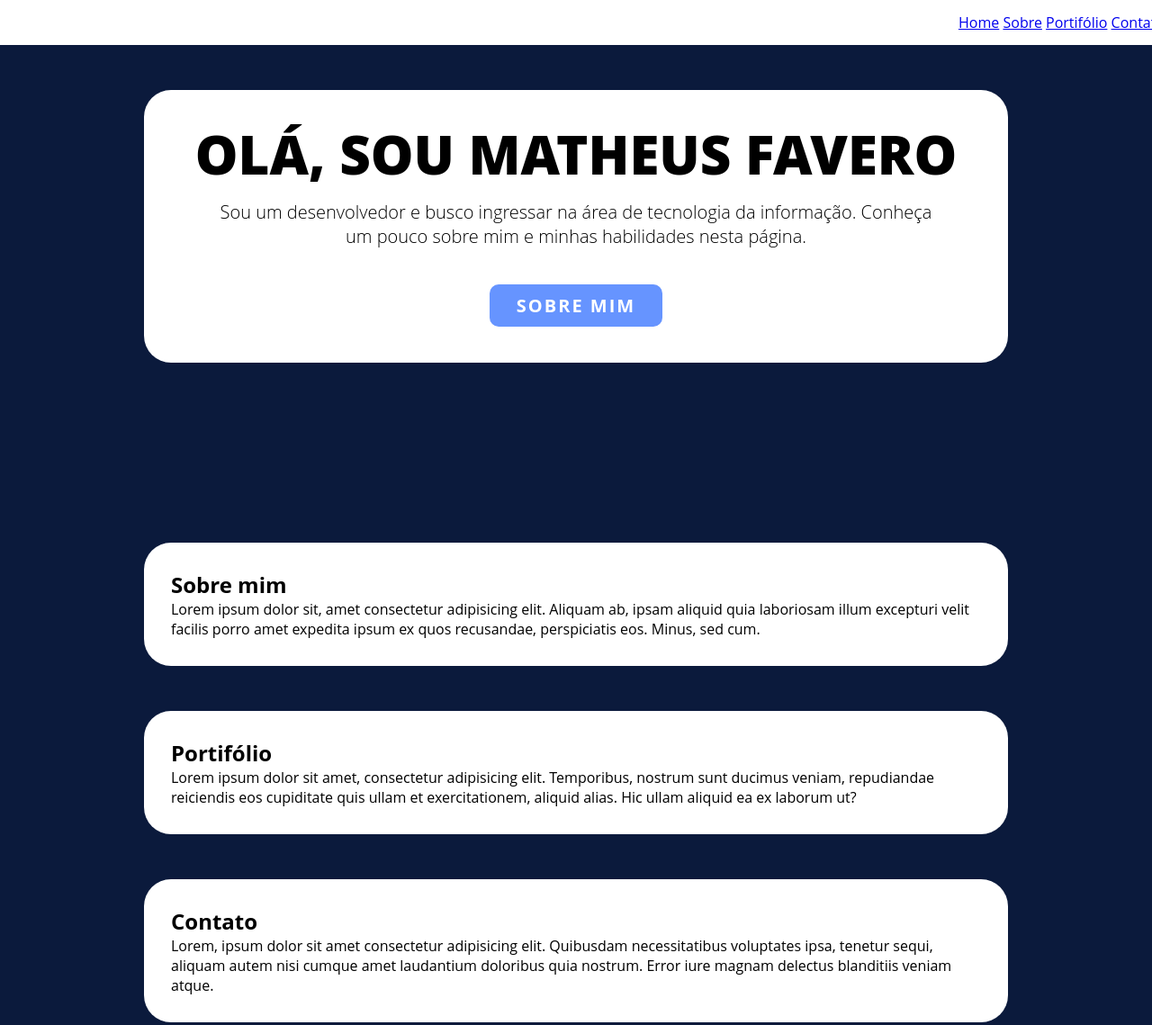
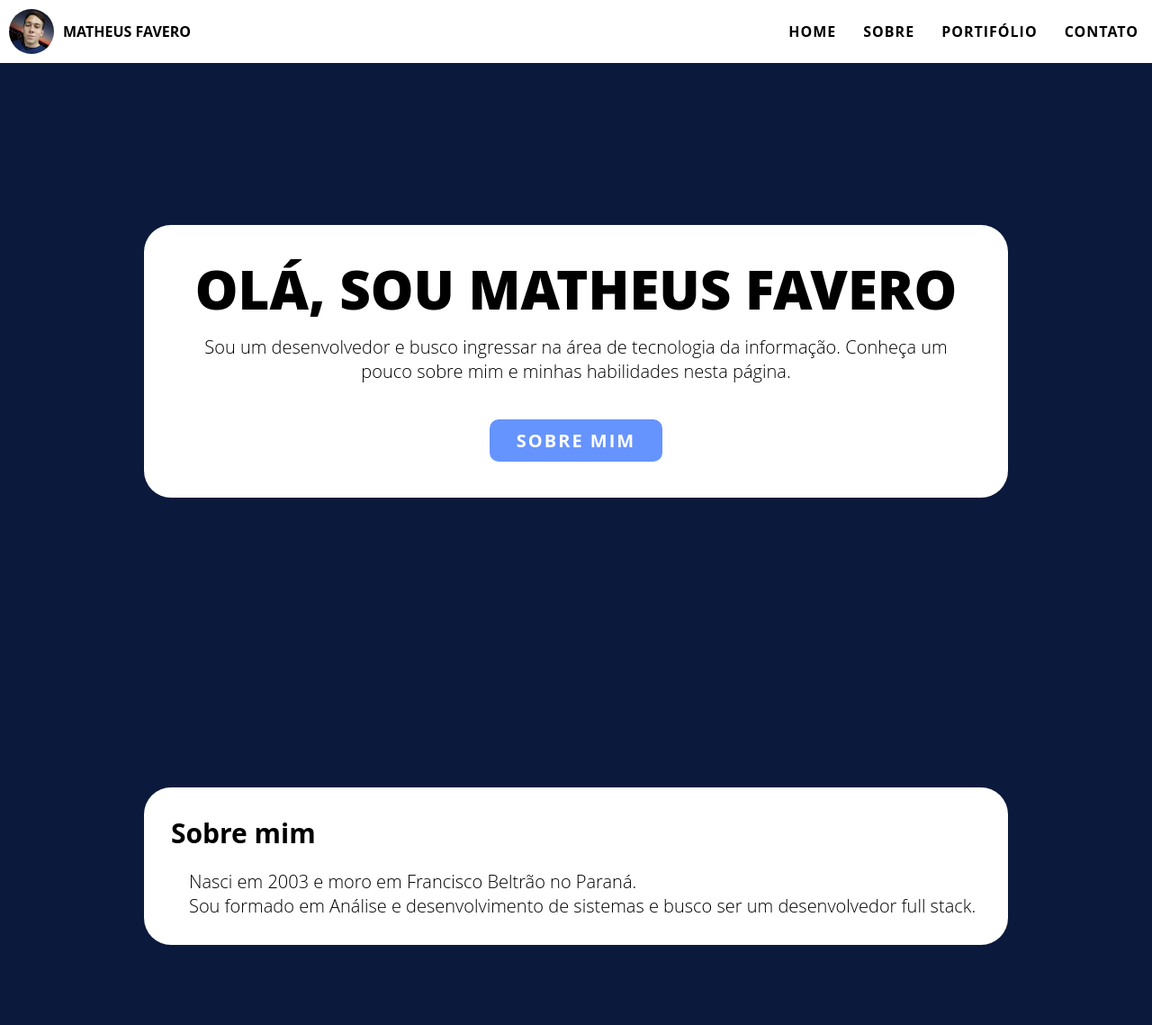
Before and after one commit to MatheusFavero/portfolio, a plain HTML site: page index.html in a window 1280 px wide. Shown: the top 1139 px of the page at 90% size. Drawn offline with Linux system fonts and the light colour scheme.

Commit message:
designing the navbar and the "about" section

```diff
--- a/index.html
+++ b/index.html
@@ -3,7 +3,7 @@
 <head>
     <meta charset="UTF-8">
     <meta name="viewport" content="width=device-width, initial-scale=1.0">
-    <title>Document</title>
+    <title>Matheus Favero</title>
     <link rel="stylesheet" href="style/style.css">
 </head>
 
@@ -13,10 +13,15 @@
 
         <nav  id="home">
 
-            <a href="./#home">Home</a>
-            <a href="./#about">Sobre</a>
-            <a href="./#portfolio">Portifólio</a>
-            <a href="./#contact">Contato</a>
+            <div class="profile">
+                <img id="cornerPicture" src="images/matheusFavero.jpg" alt="Foto de Perfil">
+                <span>MATHEUS FAVERO</span>
+            </div>
+
+            <a href="./#apresentation">HOME</a>
+            <a href="./#about">SOBRE</a>
+            <a href="./#portfolio">PORTIFÓLIO</a>
+            <a href="./#contact">CONTATO</a>
 
         </nav>
 
@@ -38,24 +43,44 @@
 
     <main>
 
-        <section id="about" class="default">
+        <section id="about">
+            <p>&nbsp</p>
 
-            <h1>Sobre mim</h1>
-            <p>Lorem ipsum dolor sit, amet consectetur adipisicing elit. Aliquam ab, ipsam aliquid quia laboriosam illum excepturi velit facilis porro amet expedita ipsum ex quos recusandae, perspiciatis eos. Minus, sed cum.</p>
+
+            <section id="aboutContent" class="default">
+
+                <h1>Sobre mim</h1>
+
+                <p>Nasci em 2003 e moro em Francisco Beltrão no Paraná.</p>
+                <p>Sou formado em Análise e desenvolvimento de sistemas e busco ser um desenvolvedor full stack.</p>
+
+            </section>
+
+
 
         </section>
 
-        <section id="portfolio" class="default">
+        <section id="portfolio">
+            <p>&nbsp</p>
 
-            <h1>Portifólio</h1>
-            <p>Lorem ipsum dolor sit amet, consectetur adipisicing elit. Temporibus, nostrum sunt ducimus veniam, repudiandae reiciendis eos cupiditate quis ullam et exercitationem, aliquid alias. Hic ullam aliquid ea ex laborum ut?</p>
+            <section id="portfolioContent" class="default">
+
+                <h1>Portifólio</h1>
+                <p>Lorem ipsum dolor sit amet, consectetur adipisicing elit. Temporibus, nostrum sunt ducimus veniam, repudiandae reiciendis eos cupiditate quis ullam et exercitationem, aliquid alias. Hic ullam aliquid ea ex laborum ut?</p>
+
+            </section>
 
         </section>
 
-        <section id="contact" class="default">
+        <section  id="contact">
+            <p>&nbsp</p>
 
-            <h1>Contato</h1>
-            <p>Lorem, ipsum dolor sit amet consectetur adipisicing elit. Quibusdam necessitatibus voluptates ipsa, tenetur sequi, aliquam autem nisi cumque amet laudantium doloribus quia nostrum. Error iure magnam delectus blanditiis veniam atque.</p>
+            <section id="contactContent" class="default">
+
+                <h1>Contato</h1>
+                <p>Lorem, ipsum dolor sit amet consectetur adipisicing elit. Quibusdam necessitatibus voluptates ipsa, tenetur sequi, aliquam autem nisi cumque amet laudantium doloribus quia nostrum. Error iure magnam delectus blanditiis veniam atque.</p>
+
+            </section>
 
         </section>
 
--- a/style/style.css
+++ b/style/style.css
@@ -20,22 +20,6 @@
 
 }
 
-#home{
-
-    position: fixed;
-    background-color: white;
-    width: 100%;
-    text-align: right;
-    padding: 14px;
-
-}
-
-#home > a{
-
-
-}
-
-
 .default {
 
     max-width: 900px;
@@ -43,15 +27,72 @@
     padding: 30px;
     border-radius: 30px;
     margin: auto;
-    margin: 50px auto 50px auto;
+    margin: 100px auto;
+    font-weight: lighter;
+    font-size: 20px;
+
 }
+
+#home {
+    position: fixed;
+    background-color: white;
+    width: calc(100% - 20px);
+    padding: 10px;
+    display: flex; /* Flexbox para alinhar os itens */
+    justify-content: space-between; /* Manter a foto e nome à esquerda e os links à direita */
+    align-items: center; /* Centraliza verticalmente */
+}
+
+.profile {
+    display: flex;
+    align-items: center; /* Alinha imagem e nome verticalmente */
+    flex-grow: 1; /* Ocupa o espaço disponível para empurrar os links para a direita */
+    font-weight: bold;
+    transition-duration: 0.5s;
+}
+
+#cornerPicture {
+    width: 50px;
+    height: 50px;
+    border-radius: 50px;
+    margin-right: 10px;
+}
+
+.profile:hover{
+
+    color: var(--cor2);
+
+}
+
+nav {
+    display: flex;
+    justify-content: flex-end; /* Alinha os links à direita */
+}
+
+nav > a {
+    text-decoration: none;
+    color: black;
+    font-weight: bold;
+    letter-spacing: 1px;
+    margin-left: 20px;
+    padding: 1px 5px;
+    border-radius: 5px;
+    transition-duration: 0.5s;
+}
+
+nav > a:hover{
+
+    color: var(--cor2);
+    background-color: rgba(27, 47, 114, 0.096);
+
+}
+
 
 #apresentation{
 
     background-color: var(--cor5);
     padding: 50px;
     font-size: 20px;
-    font-weight: lighter;
     text-align: center;
 
 }
@@ -59,6 +100,7 @@
 #greetings{
 
     padding-bottom: 50px;
+    margin-top: 200px;
 
 }
 
@@ -71,7 +113,7 @@
 
 #apresentation p{
 
-    margin: 10px 50px 50px 50px;
+    margin: 10px 20px 50px 20px;
 
 }
 
@@ -84,6 +126,13 @@
     font-weight: 700;
     border-radius: 10px;
     letter-spacing: 2px;
+    transition-duration: 0.5s;
+
+}
+
+#apresentation a:hover{
+
+    background-color: var(--cor4);
 
 }
 
@@ -98,6 +147,19 @@
     #apresentation{
 
         font-size: 20px;
+
+    }
+
+    #home > a{
+
+        font-size: 0.9em;
+        margin-left: 10px;
+
+    }
+
+    .profile{
+
+        font-size: 0.9em;
 
     }
 
@@ -120,9 +182,16 @@ main{
 
 }
 
-#about{
+#aboutContent p {
 
+    text-indent: 20px;
 
+}
+
+#aboutContent h1{
+
+    font-size: 30px;
+    margin-bottom: 20px;
 
 }
 
```
Also changed, not shown: images/matheusFavero.jpg (added).
